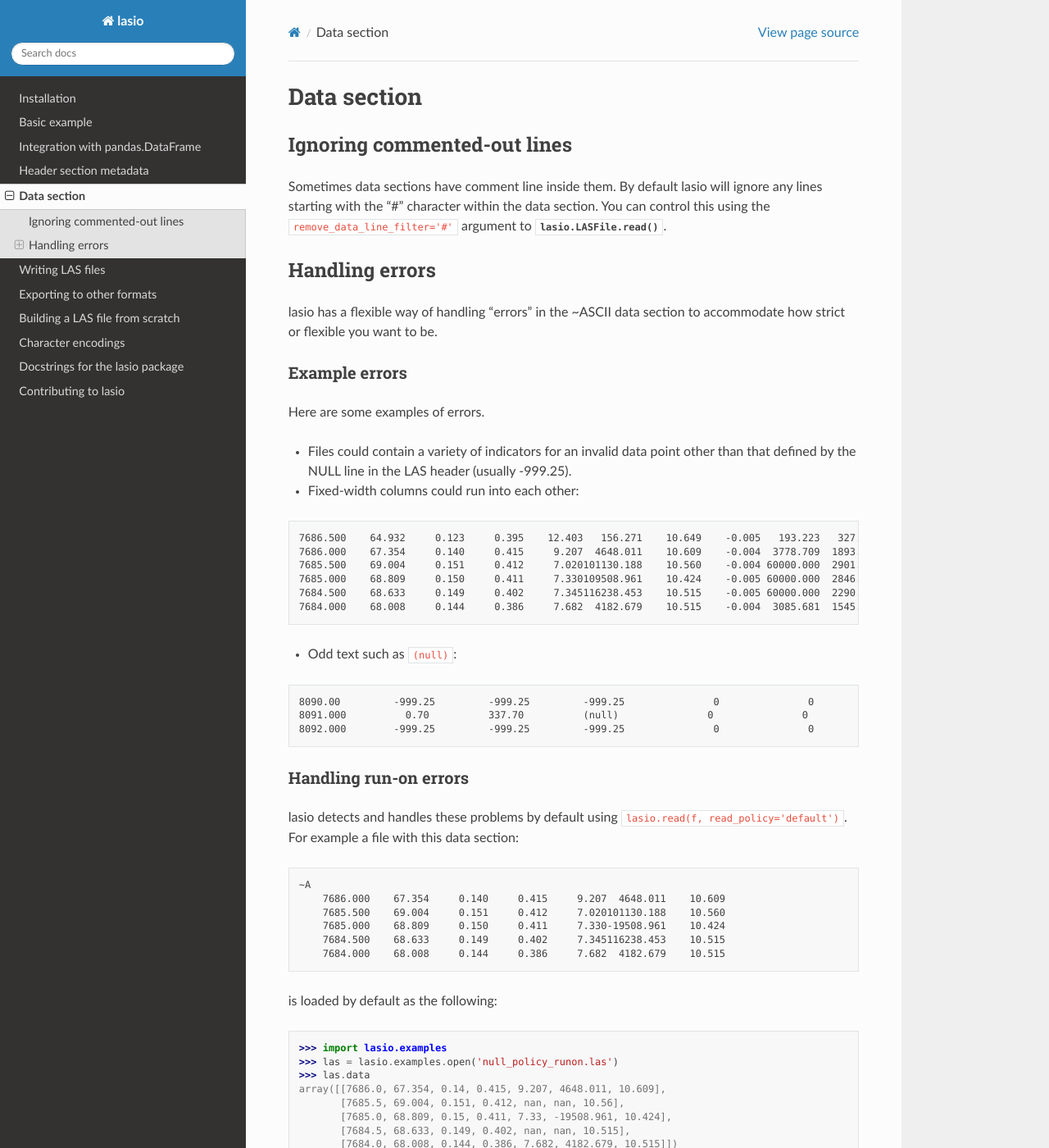
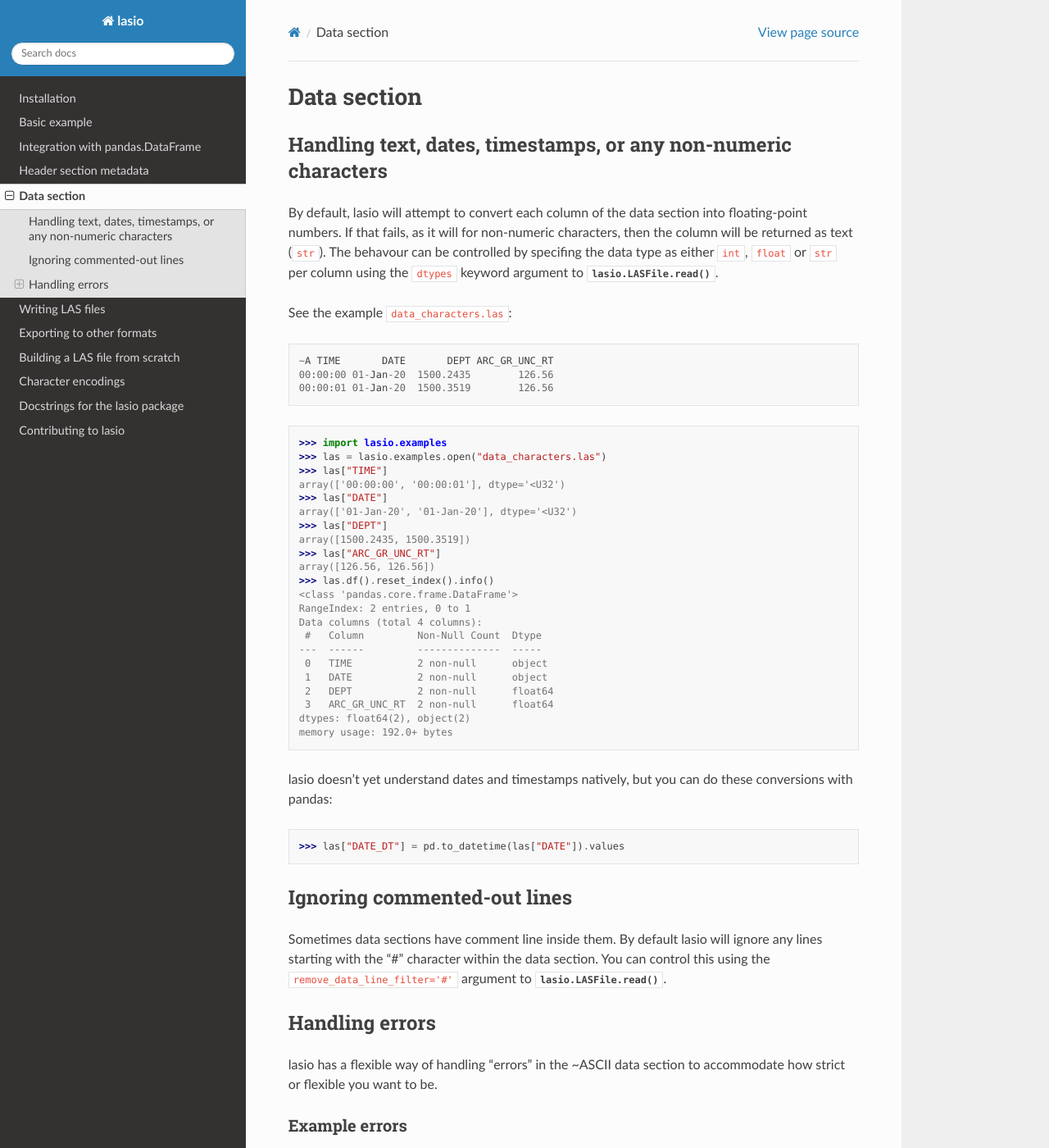
Before and after one commit to kinverarity1/lasio, a Sphinx documentation site: the page built from docs/source/data-section.rst, in a window 1280 px wide and 1400 px high. Shown: the whole window at 82% size. Built offline with Sphinx 7.4.7 and the Read the Docs theme 2.0.0, drawn with Linux system fonts in a browser that asks for light colours; formulas are drawn with MathJax 3.

Commit message:
Update docs!

```diff
--- a/docs/source/data-section.rst
+++ b/docs/source/data-section.rst
@@ -1,5 +1,53 @@
 Data section
 ============
+
+Handling text, dates, timestamps, or any non-numeric characters
+~~~~~~~~~~~~~~~~~~~~~~~~~~~~~~~~~~~~~~~~~~~~~~~~~~~~~~~~~~~~~~~
+
+By default, lasio will attempt to convert each column of the data section
+into floating-point numbers. If that fails, as it will for non-numeric
+characters, then the column will be returned as text (``str``). The behavour
+can be controlled by specifing the data type as either ``int``, ``float`` or
+``str`` per column using the ``dtypes`` keyword argument to
+:meth:`lasio.LASFile.read`.
+
+See the example ``data_characters.las``:
+
+.. code-block::
+
+    ~A TIME       DATE       DEPT ARC_GR_UNC_RT
+    00:00:00 01-Jan-20  1500.2435        126.56
+    00:00:01 01-Jan-20  1500.3519        126.56
+
+.. code-block:: python
+
+    >>> import lasio.examples
+    >>> las = lasio.examples.open("data_characters.las")
+    >>> las["TIME"]
+    array(['00:00:00', '00:00:01'], dtype='<U32')
+    >>> las["DATE"]
+    array(['01-Jan-20', '01-Jan-20'], dtype='<U32')
+    >>> las["DEPT"]
+    array([1500.2435, 1500.3519])
+    >>> las["ARC_GR_UNC_RT"]
+    array([126.56, 126.56])
+    >>> las.df().reset_index().info()
+    <class 'pandas.core.frame.DataFrame'>
+    RangeIndex: 2 entries, 0 to 1
+    Data columns (total 4 columns):
+     #   Column         Non-Null Count  Dtype
+    ---  ------         --------------  -----
+     0   TIME           2 non-null      object
+     1   DATE           2 non-null      object
+     2   DEPT           2 non-null      float64
+     3   ARC_GR_UNC_RT  2 non-null      float64
+    dtypes: float64(2), object(2)
+    memory usage: 192.0+ bytes
+
+lasio doesn't yet understand dates and timestamps natively, but you
+can do these conversions with pandas:
+
+    >>> las["DATE_DT"] = pd.to_datetime(las["DATE"]).values
 
 Ignoring commented-out lines
 ~~~~~~~~~~~~~~~~~~~~~~~~~~~~
```
Also changed, not shown: 1 other file.
